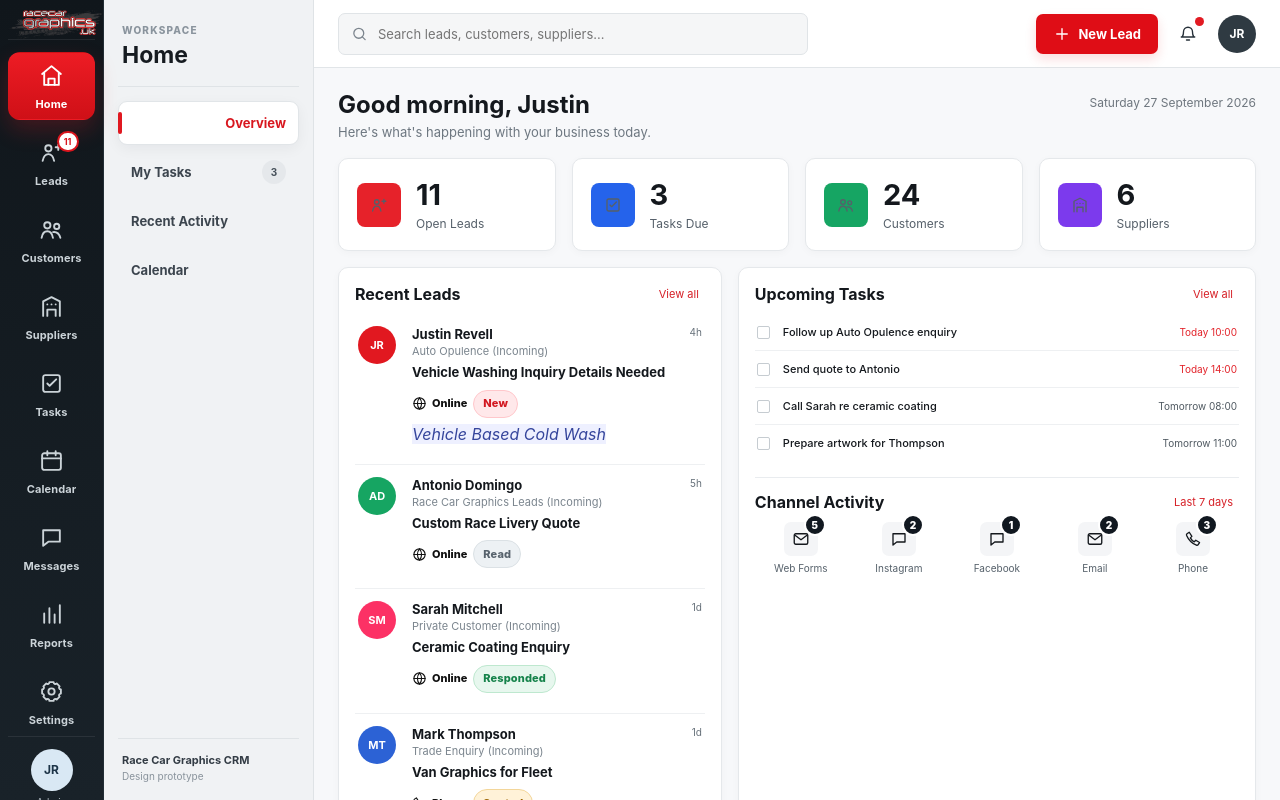
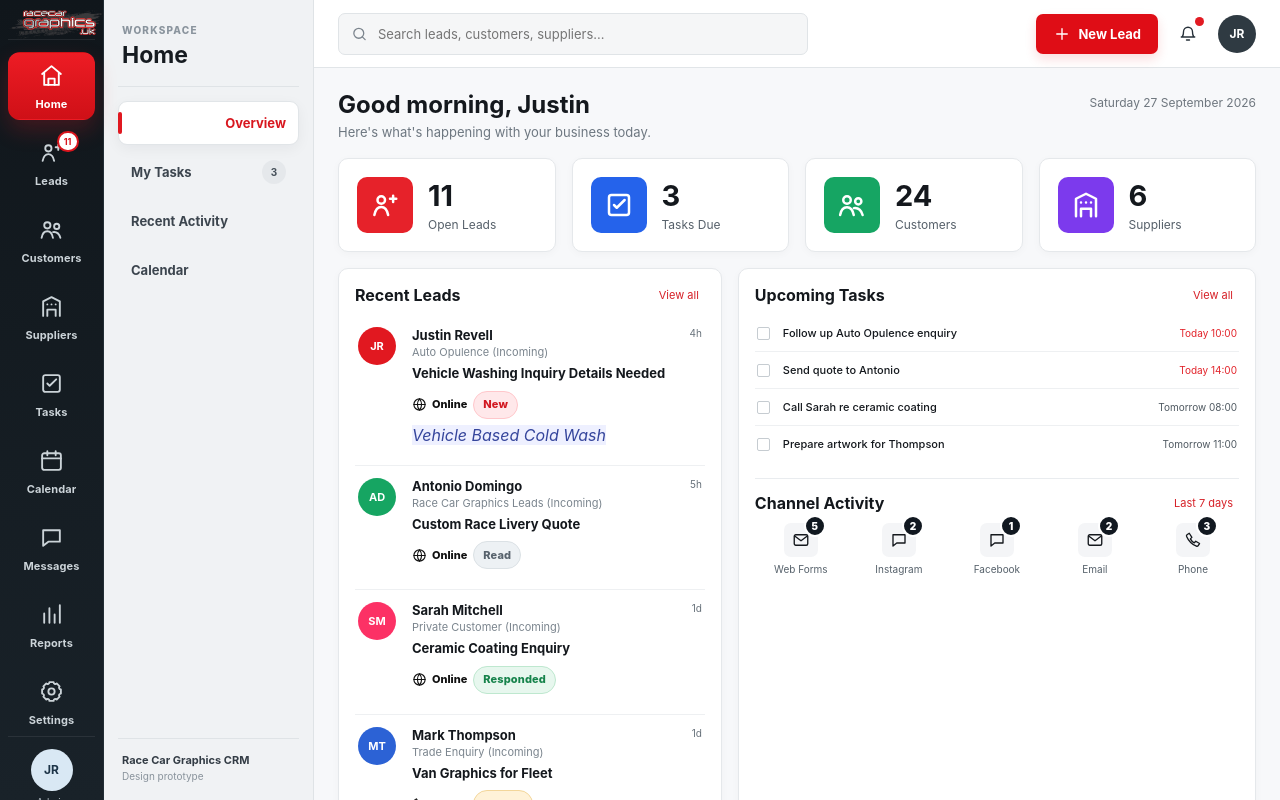
Before and after one commit to broadlanddigital2/rcg-crm-ui-prototype, a Next.js app: page /dashboard in a window 1280 px wide. Shown: the top 800 px of the page. Built offline with nearby package versions, Linux system fonts and the light colour scheme.

Commit message:
Enlarge dashboard stat icons and force white symbols

```diff
--- a/app/globals.css
+++ b/app/globals.css
@@ -337,3 +337,28 @@
   .dashboardLeadBody h3{font-size:13px}
   .channelIcon b{min-width:22px;height:22px;font-size:10px}
 }
+
+
+/* ===== Dashboard stat icon emphasis ===== */
+.statIcon{
+  width:52px!important;
+  height:52px!important;
+  border-radius:10px!important;
+  color:#fff!important;
+}
+.statIcon svg{
+  width:28px!important;
+  height:28px!important;
+  stroke:#fff!important;
+  stroke-width:2!important;
+}
+@media(min-width:1200px){
+  .statIcon{
+    width:56px!important;
+    height:56px!important;
+  }
+  .statIcon svg{
+    width:30px!important;
+    height:30px!important;
+  }
+}
```
